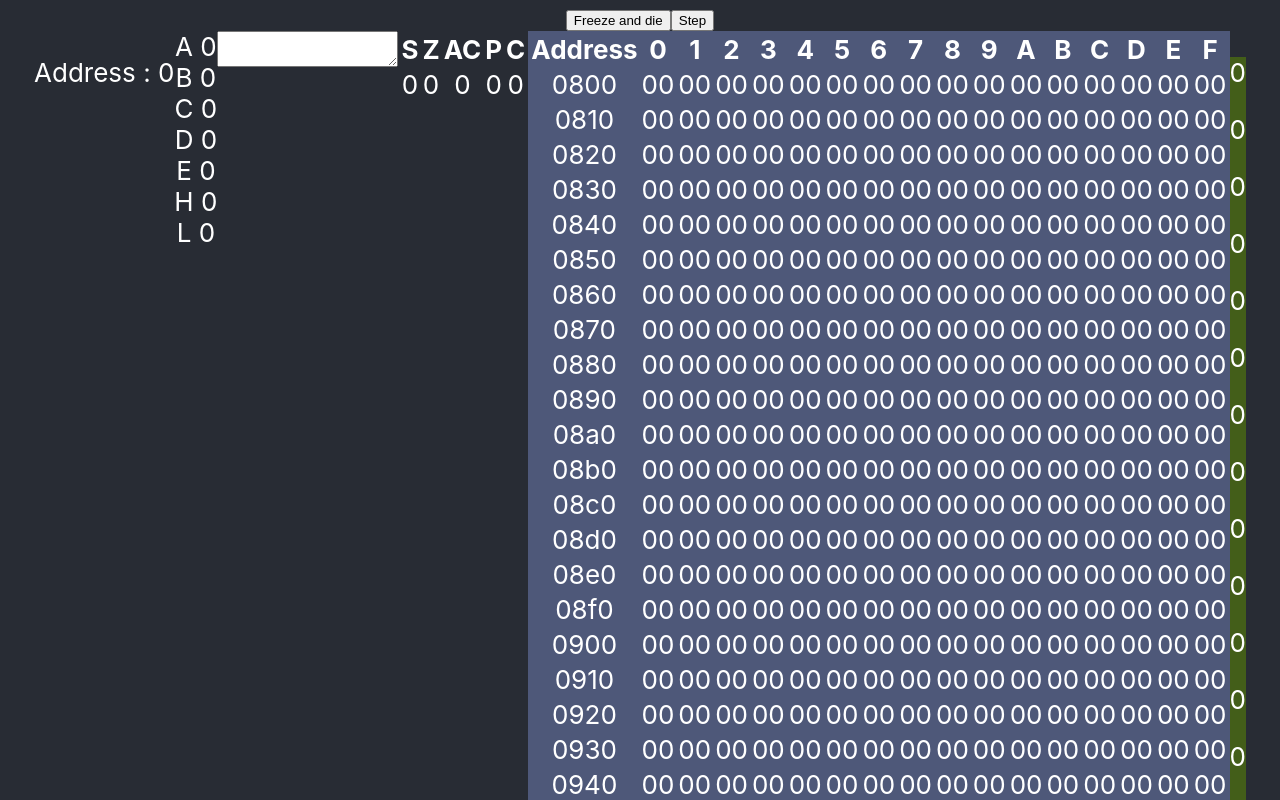
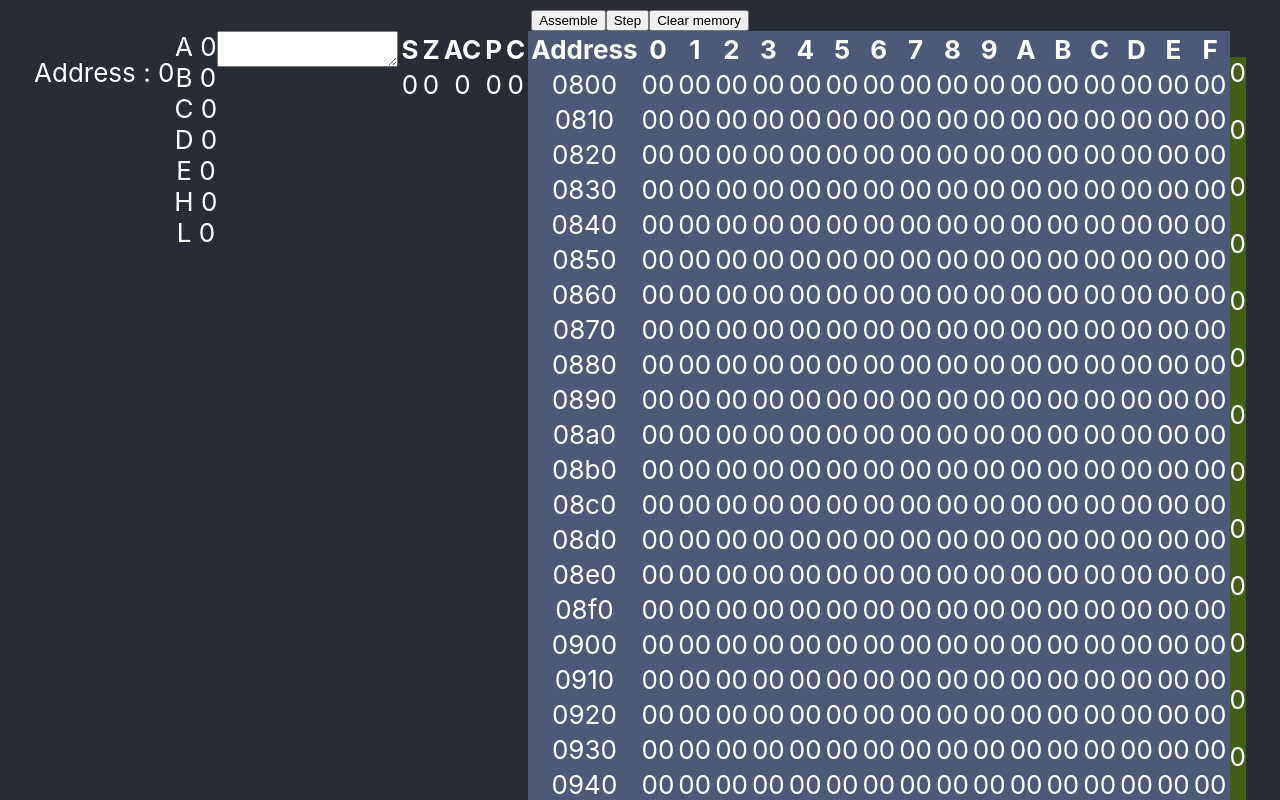
Before and after one commit to MetalPizzaCat/Intel8080-Emulator, a React (Create React App) app: page / in a window 1280 px wide. Shown: the top 800 px of the page. Built offline with nearby package versions, Linux system fonts and the light colour scheme.

Commit message:
ui updates

```diff
--- a/src/App.js
+++ b/src/App.js
@@ -15,6 +15,7 @@ export default class App extends React.Component {
     this.run = this.run.bind(this);
     this.step = this.step.bind(this);
     this.onCodeInputChanged = this.onCodeInputChanged.bind(this);
+    this.reset = this.reset.bind(this);
   }
 
   run() {
@@ -23,7 +24,7 @@ export default class App extends React.Component {
 
   /**Convert user code into byte code */
   assemble() {
-    let code = convertTextToCode(`
+    /*let code = convertTextToCode(`
     ;simple test program that
     mvi a,4
 label:
@@ -44,7 +45,8 @@ label:
     func:
     mvi d,23
     ret
-    `);
+    `);*/
+    let code = convertTextToCode(this.state.codeText);
     this.setState(prev => ({
       interpreter: {
         ...prev.interpreter,
@@ -61,16 +63,23 @@ label:
 
   onCodeInputChanged(e) {
     this.setState({
-      codeText: e.value
+      codeText: e.target.value
     });
-    console.log(e.value);
+    console.log(e.target.value);
+  }
+
+  reset() {
+    this.setState({
+      interpreter: new Interpreter()
+    });
   }
 
   render() {
     return <div className="App">
       <div className='Controls'>
-        <button onClick={this.run}>Freeze and die</button>
+        <button onClick={this.run}>Assemble</button>
         <button onClick={this.step}>Step</button>
+        <button onClick={this.reset}>Clear memory</button>
       </div>
       <div className='Editors'>
         <div className='OperationStack'>
```
